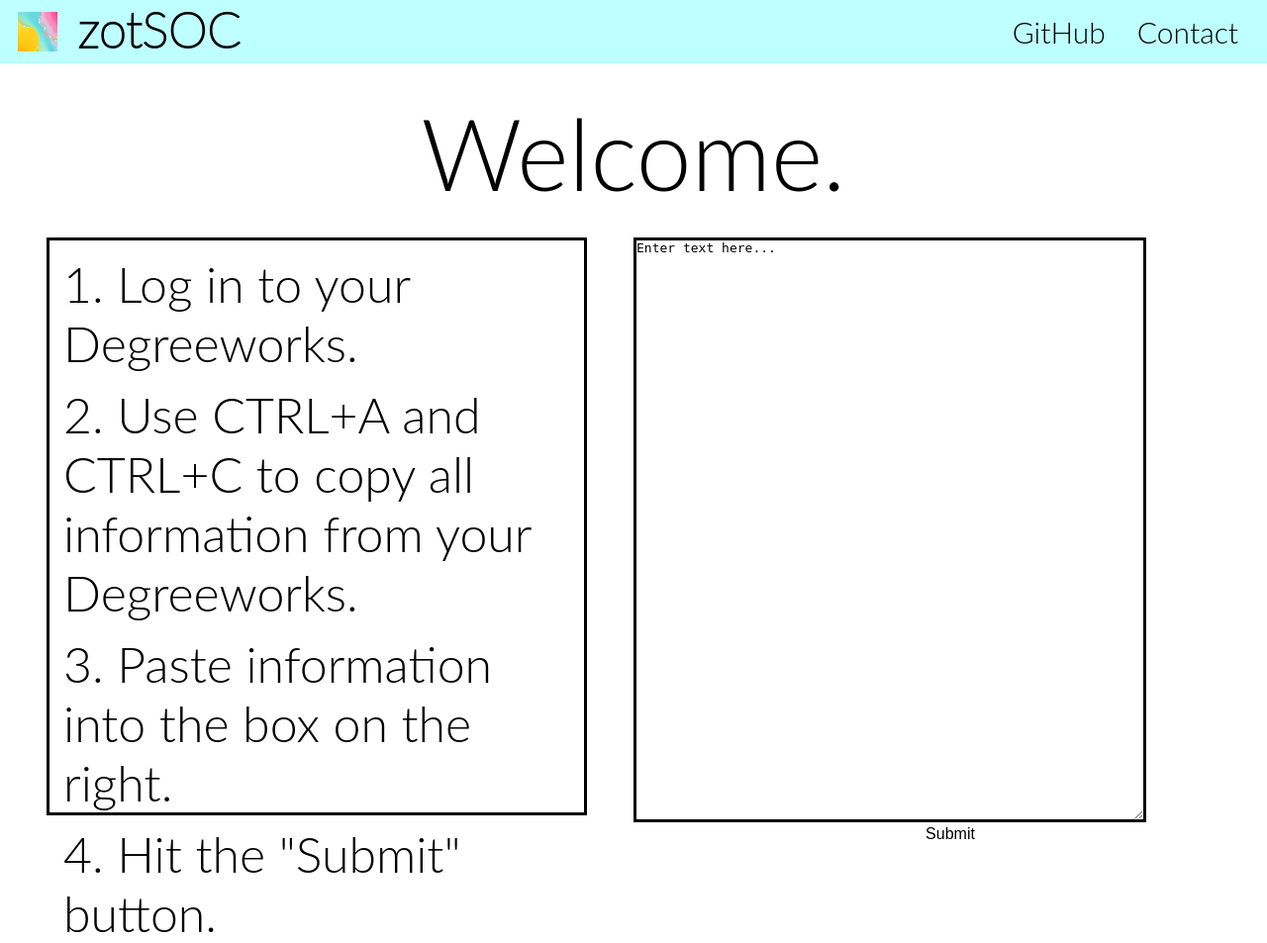
After one commit to jtchow/zot-SOC, a Python web app: template templates/homepage.html in a window 1280 px wide. The commit adds this page. Shown: the whole page at 99% size. Run offline with Jinja, Linux system fonts and the light colour scheme; the template is opened without the code that fills it, so the values that code supplies are empty; some libraries are stand-ins or nearby versions.

Commit message:
basic homepage layout

```diff
--- a/main.py
+++ b/main.py
@@ -29,5 +29,5 @@ def index():
     if form.validate_on_submit():
         degreeworks = form.degreeworks.data
         courses = read_input(degreeworks)
-        return render_template('index3.html',courses=courses)
-    return render_template('form1.html',form=form)
+        return render_template('index2.html',courses=courses)
+    return render_template('homepage.html',form=form)
--- /dev/null
+++ b/static/styling/home.css
@@ -0,0 +1,137 @@
+/*   -------------------------------------------  general styles  ----------------------------------------------- */
+* {
+        margin: 0;
+        padding: 0;
+        border: 0;
+        outline: 0;
+        font-size: 100%;
+        vertical-align: baseline;
+        background: transparent;
+    }
+
+body {
+    font-family: 'Lato Light', sans-serif;
+}
+
+/*   -------------------------------------------  header styles  ----------------------------------------------- */
+header {
+    height: 4em;
+    width: 100%;
+    border: 3px thin;
+    background-color: rgb(190, 255, 255);
+    overflow: hidden;
+}
+
+
+#logoimg {
+    width: 40px;
+    height: 40px;
+    float: left;
+    padding-left: 18px;
+    padding-top: 12px;
+    padding-right: 10px;
+}
+
+
+h1 {
+    font-size: 50px;
+    float: left;
+    padding-bottom: 7px;
+    padding-left: 10px;
+    font-family: 'Lato Hairline', sans-serif;
+}
+
+header > div.header-right > nav {
+    float: right;
+    width: -webkit-max-content;
+    width: -moz-max-content;
+    padding-right: 1.5%;
+}
+
+
+a {
+    display: block;
+    float: left;
+    font-size: 30px;
+    text-align: center;
+    padding: 14px 16px;
+    text-decoration: none;
+    color:black;
+}
+
+
+.header-right {
+    float: left;
+    width: 67%;
+    height: 100%;
+}
+
+
+.header-left {
+    float: left;
+    width: 33%;
+    height: 100%;
+}
+
+a:hover {
+  background-color: #ddd;
+  color: black;
+}
+
+/*   -------------------------------------------  Welcome styles  ----------------------------------------------- */
+
+div.welcome > p#welcome {
+    font-size: 100px;
+    text-align: center;
+    margin-top: 30px;
+}
+
+
+/*   -------------------------------------------  Instruction styles  ----------------------------------------------- */
+
+div.instructions {
+    width: 50%;
+    padding-top: 2%;
+    height: 550px;
+    float: left;
+}
+
+div.instructions > ol {
+    width: 80%;
+    margin-left: auto;
+    margin-right: auto;
+    height: 100%;
+    border-style: solid;
+    border-width: 3px;
+    list-style-position:inside;
+    padding: 14px;
+}
+
+div.instructions > ol > li {
+    font-size: 50px;
+    margin-bottom: 12px;
+}
+
+/*   -------------------------------------------  Submission styles  ----------------------------------------------- */
+
+div.submission {
+    width: 50%;
+    float: left;
+    height: 550px;
+    padding-top: 2%;
+}
+
+div.submission > form > textarea {
+    width: 80%;
+    margin-left: auto;
+    margin-right: auto;
+    height: 100%;
+    border-style: solid;
+    border-width: 3px;
+}
+
+div.submission > form > input {
+    display: block;
+    margin-right: auto;
+    margin-left: auto;
+}
--- /dev/null
+++ b/templates/homepage.html
@@ -0,0 +1,55 @@
+<!DOCTYPE html>
+<html lang='en'>
+
+<head>
+    <link href='http://fonts.googleapis.com/css?family=Lato&subset=latin,latin-ext' rel='stylesheet' type='text/css'>
+    <link href="/static/styling/home.css" rel="stylesheet" />
+    <link rel="icon" href="/static/placeholder.jpg" type="image/icon type">
+</head>
+
+<body>
+    <header>
+        <div class="header-left">
+            <img src="/static/placeholder.jpg" alt="zotsoc" id="logoimg"/>
+            <h1> zotSOC </h1>
+        </div>
+
+        <div class="header-right">
+            <nav>
+                <a href="www.github.com">GitHub</a>
+                <a href="#">Contact</a>
+            </nav>
+        </div>
+    </header>
+
+    <div class="welcome">
+        <p id="welcome"> Welcome. </p>
+    </div>
+
+
+    <div class="instructions">
+        <ol>
+            <li> Log in to your Degreeworks.</li>
+            <li> Use CTRL+A and CTRL+C to copy all information from your Degreeworks.</li>
+            <li> Paste information into the box on the right.</li>
+            <li> Hit the "Submit" button.</li>
+        </ol>
+    </div>
+
+    <div class="submission">
+        <form>
+            <textarea name="comment" rows="39" cols="60">Enter text here...</textarea>
+            <input type="submit">
+        </form>
+
+
+    </div>
+
+
+
+
+</body>
+
+
+
+</html>
```
Also changed, not shown: templates/index2.html (+8 -14 lines), placeholder.jpg (added), static/placeholder.jpg (added).
